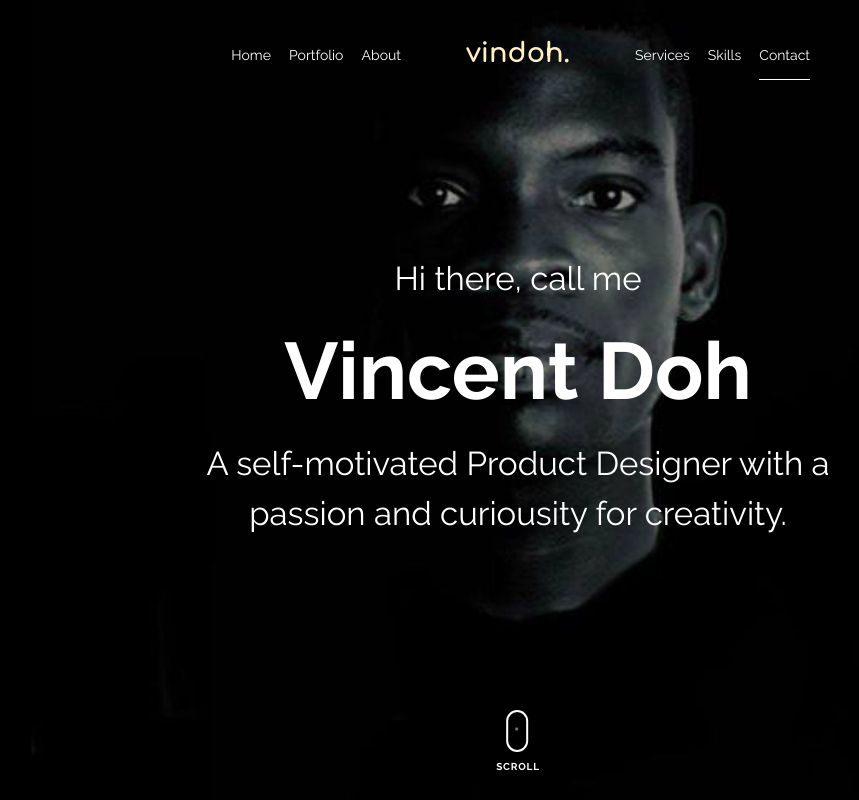
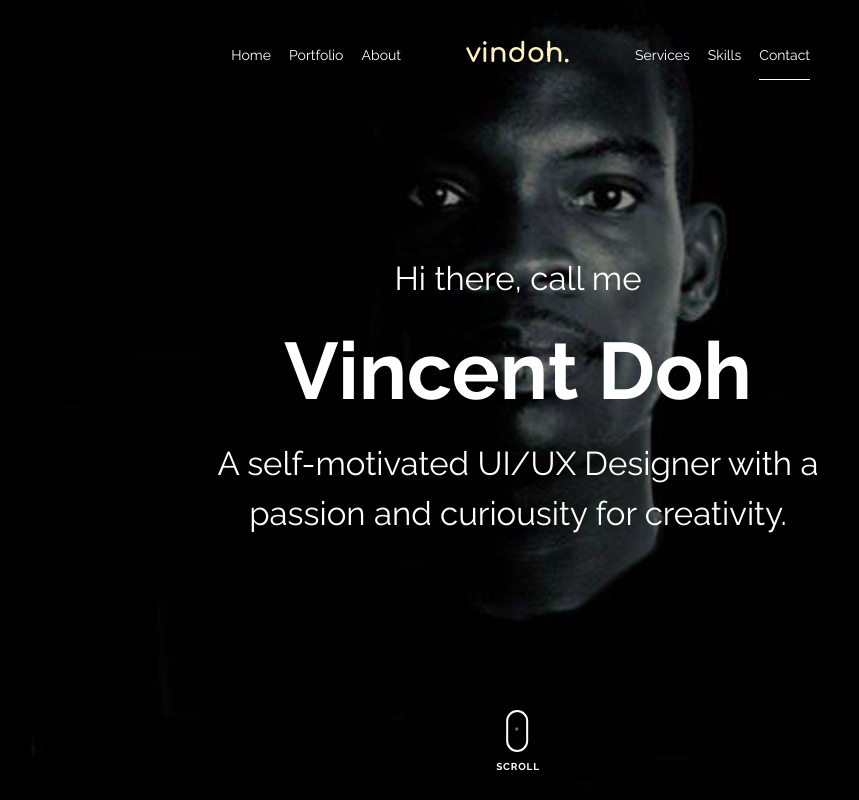
Before and after one commit to vin-doh/vdesign, a plain HTML site: page index.html in a window 1280 px wide. Shown: the top 800 px of the page, without its empty margins (122-981 px from the left). Drawn offline with nearby package versions, Linux system fonts and the light colour scheme; animation ran at ten frames a second; files whose address does not match are found by name.

Commit message:
modified index

```diff
--- a/index.html
+++ b/index.html
@@ -1,5 +1,5 @@
 <!DOCTYPE html><html lang="en"><head>
-<title>Vincent Doh Product Design Portfolio</title>
+<title>Vincent Doh UI/UX Design Portfolio</title>
 <meta charset="utf-8">
 <meta name="viewport" content="width=device-width, initial-scale=1, shrink-to-fit=no">
 <meta name="description" content="">
@@ -71,7 +71,7 @@
 <div class="col-md-7 mx-auto text-center">
 <h2 class="subheading gsap-reveal-hero">Hi there, call me</h2>
 <h1 class="heading gsap-reveal-hero">Vincent Doh</h1>
-<h2 class="subheading gsap-reveal-hero">A self-motivated Product Designer with a passion and curiousity for creativity.</h2>
+<h2 class="subheading gsap-reveal-hero">A self-motivated UI/UX Designer with a passion and curiousity for creativity.</h2>
 </div>
 </div>
 </div>
```
